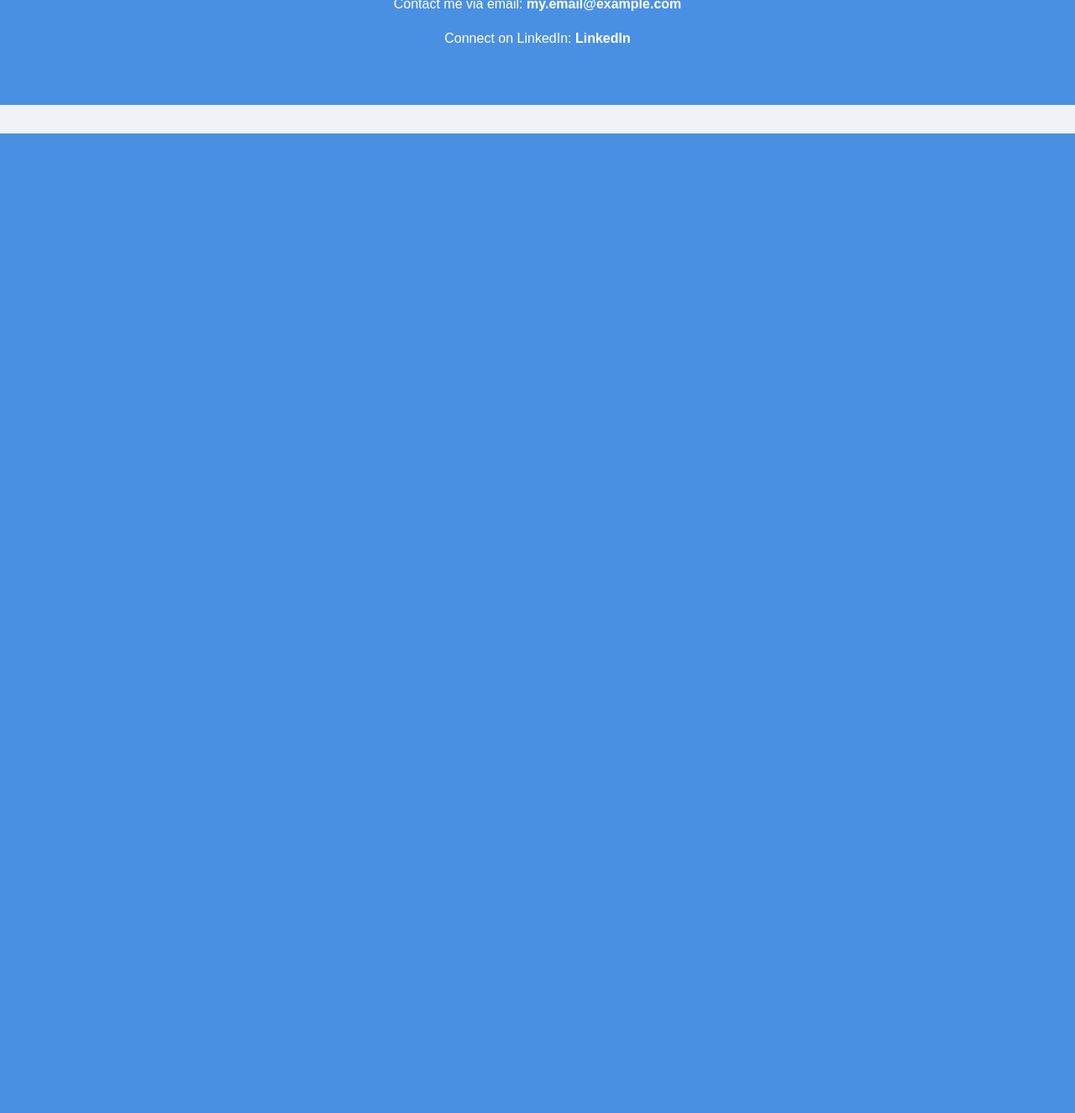
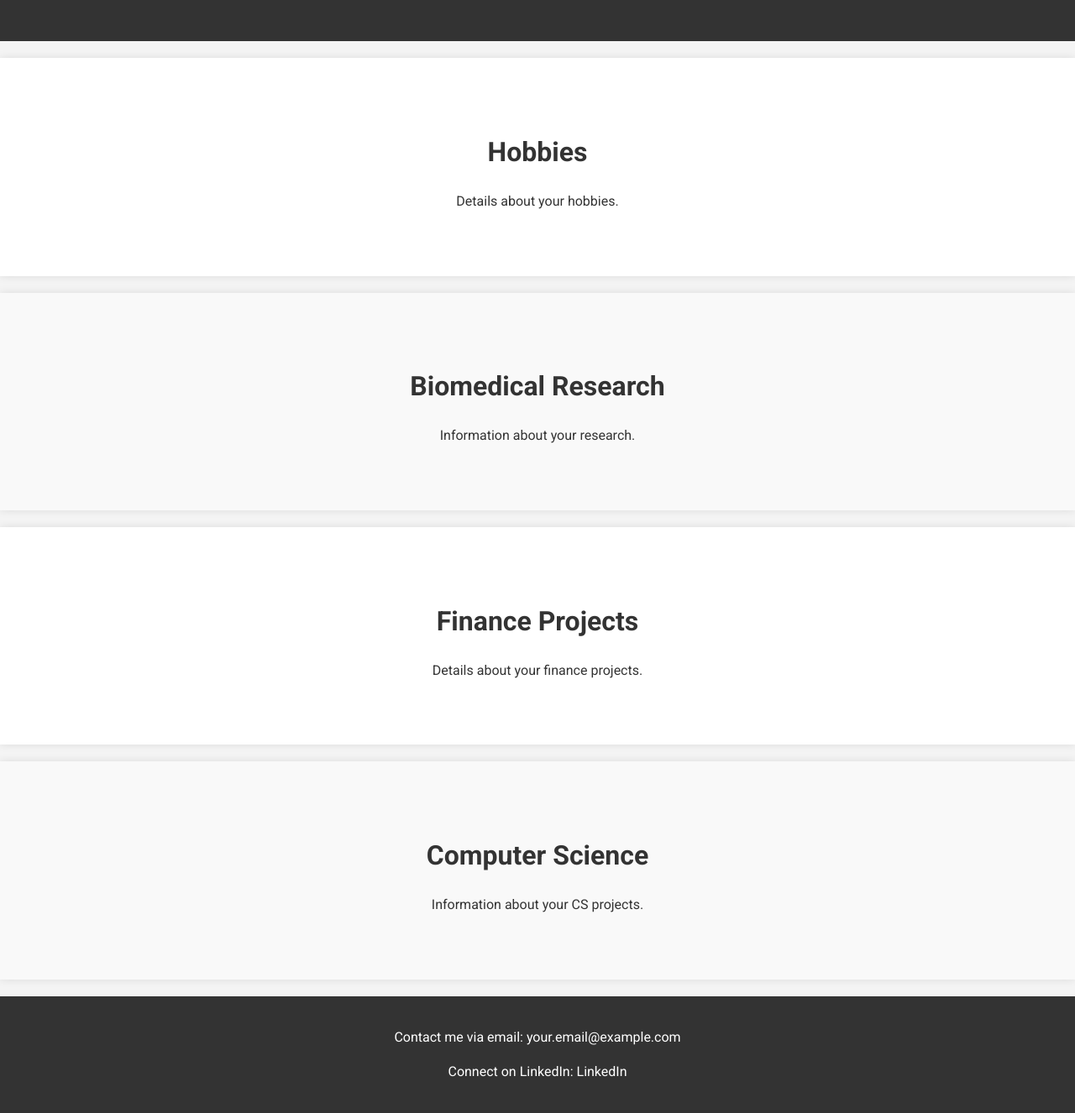
Before and after one commit to pratibhapradeep/Personal-Website, a Python web app: template Desktop/Personal Website/templates/index.html in a window 1280 px wide. Shown: the part 641-1967 px from the top of the page at 84% size. Before the commit the page ends 800 px from the top, so only its background shows below. Run offline with Jinja, Linux system fonts and the light colour scheme; the template is opened without the code that fills it, so the values that code supplies are empty.

Commit message:
Enhance UI with modern design, sticky navbar, and responsive layout

```diff
--- a/Desktop/Personal Website/static/styles.css
+++ b/Desktop/Personal Website/static/styles.css
@@ -1,31 +1,66 @@
 /* General Styles */
 body {
-    font-family: 'Arial', sans-serif;
+    font-family: 'Roboto', sans-serif;
+    margin: 0;
+    padding: 0;
+    background-color: #f4f4f4;
     color: #333;
     line-height: 1.6;
-    margin: 0;
-    padding: 0;
-    background-color: #f0f2f5;
 }
 
-.container {
-    width: 80%;
-    max-width: 1200px;
-    margin: 0 auto;
-    padding: 20px;
+a {
+    text-decoration: none;
+    color: inherit;
 }
 
-header {
-    background: #4a90e2;
+/* Header and Navbar */
+.header {
+    background-color: #333;
     color: white;
-    padding: 60px 0;
     text-align: center;
+    padding: 50px 0;
     position: relative;
-    overflow: hidden;
 }
 
-.profile-container {
-    display: inline-block;
+.navbar {
+    position: sticky;
+    top: 0;
+    background-color: #444;
+    padding: 10px 0;
+    z-index: 1000;
+}
+
+.nav-links {
+    list-style: none;
+    padding: 0;
+    margin: 0;
+    display: flex;
+    justify-content: center;
+}
+
+.nav-links li {
+    margin: 0 15px;
+}
+
+.nav-links a {
+    color: white;
+    text-decoration: none;
+    font-weight: bold;
+    padding: 8px 20px;
+    transition: background 0.3s, color 0.3s;
+}
+
+.nav-links a:hover {
+    background-color: #007bff;
+    color: #fff;
+    border-radius: 5px;
+}
+
+/* Hero Section */
+.hero {
+    padding: 80px 20px;
+    background: linear-gradient(rgba(0, 0, 0, 0.5), rgba(0, 0, 0, 0.5)), url('static/hero-bg.jpg') center/cover;
+    color: white;
     text-align: center;
 }
 
@@ -34,133 +69,90 @@ header {
     height: 150px;
     border-radius: 50%;
     object-fit: cover;
+    margin-bottom: 20px;
     border: 5px solid white;
+}
+
+.hero h1 {
+    font-size: 2.5em;
+    margin-bottom: 10px;
+}
+
+.hero p.blurb {
+    font-size: 1.2em;
+    max-width: 600px;
+    margin: 0 auto 20px;
+}
+
+.button {
+    display: inline-block;
+    padding: 10px 20px;
+    background-color: #007bff;
+    color: white;
+    text-decoration: none;
+    border-radius: 5px;
+    transition: background-color 0.3s;
+}
+
+.button:hover {
+    background-color: #0056b3;
+}
+
+/* Section Styles */
+.section {
+    padding: 60px 20px;
+    text-align: center;
+    background-color: white;
+    margin: 20px 0;
+    box-shadow: 0 0 10px rgba(0, 0, 0, 0.1);
+}
+
+.section:nth-child(even) {
+    background-color: #f9f9f9;
+}
+
+.section h2 {
+    font-size: 2em;
     margin-bottom: 20px;
 }
 
-h1 {
-    margin-top: 10px;
-    font-size: 2.5em;
-    font-weight: bold;
+/* Footer Styles */
+.footer {
+    background-color: #333;
+    color: white;
+    text-align: center;
+    padding: 20px;
 }
 
-.blurb {
-    margin-top: 10px;
-    font-size: 1.2em;
-    max-width: 700px;
-    margin: 10px auto 0;
+.footer a {
+    color: white;
+    text-decoration: none;
 }
 
-/* Navigation Styles */
-nav {
-    background: #333;
-    color: white;
-    padding: 15px 0;
-}
-
-nav ul {
-    list-style: none;
-    padding: 0;
-    text-align: center;
-}
-
-nav ul li {
-    display: inline-block;
-    margin: 0 20px;
-}
-
-nav ul li a {
-    color: white;
-    text-decoration: none;
-    font-weight: bold;
-    padding: 8px 20px;
-    transition: background 0.3s, color 0.3s;
-}
-
-nav ul li a:hover {
-    background: #555;
-    color: #fff;
-    border-radius: 5px;
-}
-
-/* Section Styles */
-section.content {
-    background: white;
-    margin: 20px 0;
-    padding: 40px;
-    border-radius: 10px;
-    box-shadow: 0 0 15px rgba(0, 0, 0, 0.1);
-}
-
-section.content h2 {
-    margin-top: 0;
-    font-size: 1.8em;
-}
-
-/* Button Styles */
-.button {
-    background: #4a90e2;
-    color: white;
-    padding: 10px 20px;
-    text-decoration: none;
-    border-radius: 5px;
-    transition: background 0.3s;
-    display: inline-block;
-}
-
-.button:hover {
-    background: #357ABD;
-}
-
-/* Footer Styles */
-footer {
-    background: #4a90e2;
-    color: white;
-    text-align: center;
-    padding: 30px 0;
-}
-
-footer a {
-    color: white;
-    text-decoration: none;
-    font-weight: bold;
-}
-
-footer a:hover {
+.footer a:hover {
     text-decoration: underline;
 }
 
 /* Responsive Design */
 @media (max-width: 768px) {
-    .profile-container {
-        text-align: center;
+    .nav-links {
+        flex-direction: column;
     }
 
-    .profile-image {
-        width: 120px;
-        height: 120px;
+    .nav-links li {
+        margin: 10px 0;
     }
 
-    h1 {
+    .hero h1 {
         font-size: 2em;
     }
 
-    .blurb {
+    .hero p.blurb {
         font-size: 1em;
         padding: 0 10px;
     }
 
-    nav ul li {
-        display: block;
-        margin: 10px 0;
-    }
-
-    nav ul li a {
-        display: block;
-        margin: 5px 0;
-    }
-
-    section.content {
-        padding: 20px;
+    .section {
+        padding: 40px 10px;
     }
 }
--- a/Desktop/Personal Website/templates/index.html
+++ b/Desktop/Personal Website/templates/index.html
@@ -1,37 +1,56 @@
 <!DOCTYPE html>
 <html lang="en">
+
 <head>
     <meta charset="UTF-8">
     <meta name="viewport" content="width=device-width, initial-scale=1.0">
     <title>Your Name - Personal Website</title>
     <link rel="stylesheet" href="static/styles.css">
+    <link href="https://fonts.googleapis.com/css2?family=Roboto:wght@400;700&display=swap" rel="stylesheet">
 </head>
+
 <body>
-    <header>
-        <div class="container">
-            <div class="profile-container">
-                <img src="static/my-image.jpg" alt="Your Picture" class="profile-image">
-                <h1>Your Name</h1>
-                <p class="blurb">A brief blurb about me. Mention my profession, passions, etc.</p>
-            </div>
+    <header class="header">
+        <nav class="navbar">
+            <ul class="nav-links">
+                <li><a href="#home">Home</a></li>
+                <li><a href="#hobbies">Hobbies</a></li>
+                <li><a href="#biomedical-research">Biomedical Research</a></li>
+                <li><a href="#finance">Finance</a></li>
+                <li><a href="#computer-science">Computer Science</a></li>
+            </ul>
+        </nav>
+        <div class="hero" id="home">
+            <img src="static/your-image.jpg" alt="Your Picture" class="profile-image">
+            <h1>Your Name</h1>
+            <p class="blurb">A brief blurb about yourself, your profession, and what you offer.</p>
+            <a href="static/your-resume.pdf" target="_blank" class="button">Download My Resume</a>
         </div>
     </header>
 
-    <nav>
-        <ul>
-            <li><a href="static/your-resume.pdf" target="_blank">Download My Resume</a></li>
-            <li><a href="hobbies.html">Hobbies</a></li>
-            <li><a href="biomedical-research.html">Biomedical Research</a></li>
-            <li><a href="finance.html">Finance</a></li>
-            <li><a href="computer-science.html">Computer Science</a></li>
-        </ul>
-    </nav>
+    <main>
+        <section id="hobbies" class="section">
+            <h2>Hobbies</h2>
+            <p>Details about your hobbies.</p>
+        </section>
+        <section id="biomedical-research" class="section">
+            <h2>Biomedical Research</h2>
+            <p>Information about your research.</p>
+        </section>
+        <section id="finance" class="section">
+            <h2>Finance Projects</h2>
+            <p>Details about your finance projects.</p>
+        </section>
+        <section id="computer-science" class="section">
+            <h2>Computer Science</h2>
+            <p>Information about your CS projects.</p>
+        </section>
+    </main>
 
-    <footer>
-        <div class="container">
-            <p>Contact me via email: <a href="mailto:your.email@example.com">my.email@example.com</a></p>
-            <p>Connect on LinkedIn: <a href="https://www.linkedin.com/in/myprofile" target="_blank">LinkedIn</a></p>
-        </div>
+    <footer class="footer">
+        <p>Contact me via email: <a href="mailto:your.email@example.com">your.email@example.com</a></p>
+        <p>Connect on LinkedIn: <a href="https://www.linkedin.com/in/yourprofile" target="_blank">LinkedIn</a></p>
     </footer>
 </body>
+
 </html>
```
